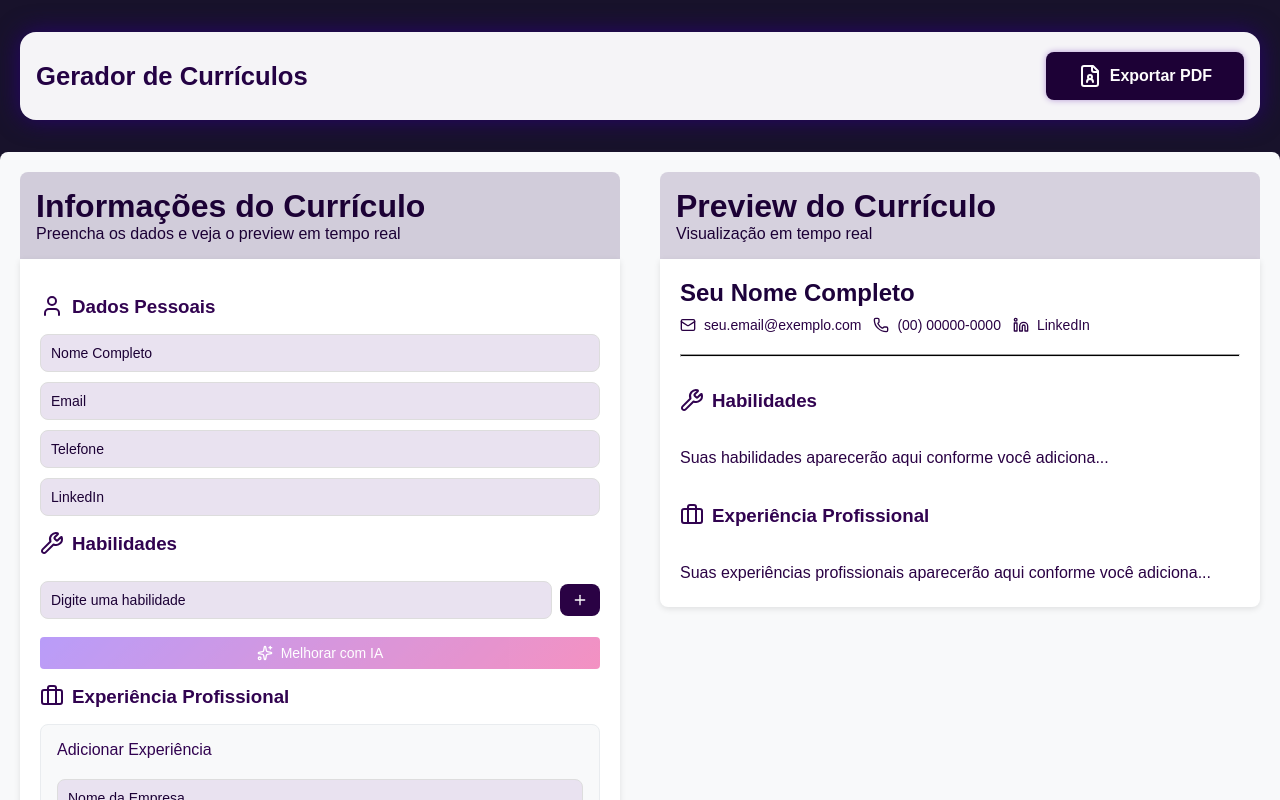
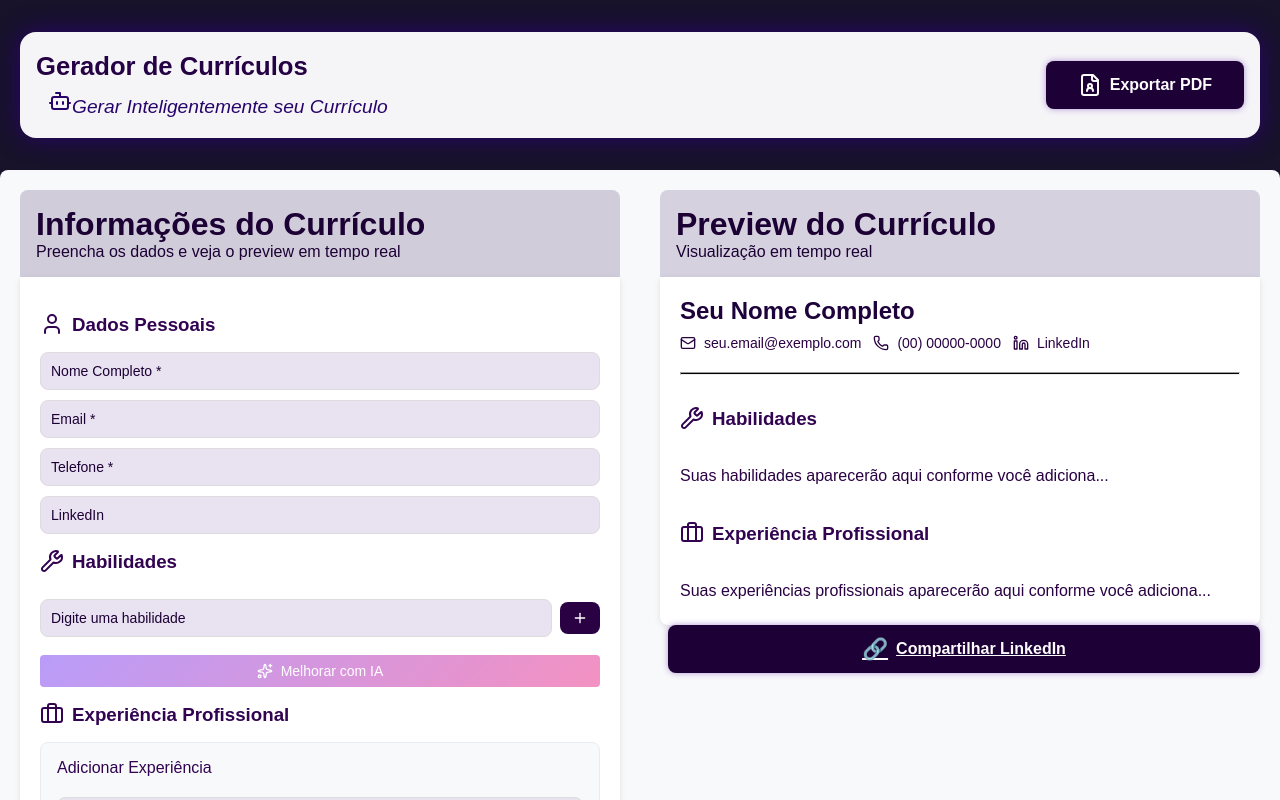
Before and after one commit to devBiaMedeiros/Gerador-de-Curriculo, a React (Vite) app: page / in a window 1280 px wide. Shown: the top 800 px of the page. Built offline with nearby package versions, Linux system fonts and the light colour scheme.

Commit message:
criado o botão do linkedin e feito agumas melhorias no css

```diff
--- a/package.json
+++ b/package.json
@@ -11,6 +11,7 @@
   },
   "dependencies": {
     "html2canvas": "^1.4.1",
+    "html2pdf.js": "^0.12.0",
     "jspdf": "^3.0.2",
     "lucide": "^0.542.0",
     "lucide-react": "^0.542.0",
@@ -22,6 +23,7 @@
   "devDependencies": {
     "@eslint/js": "^9.33.0",
     "@types/html2canvas": "^0.5.35",
+    "@types/html2pdf.js": "^0.10.0",
     "@types/react": "^19.1.10",
     "@types/react-dom": "^19.1.7",
     "@vitejs/plugin-react-swc": "^4.0.0",
--- a/src/components/DadosPessoais.tsx
+++ b/src/components/DadosPessoais.tsx
@@ -5,14 +5,14 @@ import ExperienciaProfissional from "./Experiencia";
 
 // 1. Atualize o tipo Props
 type Props = {
-  onChange: (campo: string, valor: string | string[]) => void;
+  onChange: (campo: string, valor: string | string[] | Experiencia[]) => void;
   dados: {
     nome: string;
     email: string;
     telefone: string;
     linkedin: string;
     habilidades: string[];
-    experiencia: string;
+    experiencia: Experiencia[];
   };
 };
 
@@ -38,19 +38,19 @@ export default function DadosPessoais({ onChange, dados }: Props) {
         <h3><User /> Dados Pessoais</h3>
         <input
           type="text"
-          placeholder="Nome Completo"
+          placeholder="Nome Completo *"
           value={dados.nome}
           onChange={(e) => onChange("nome", e.target.value)}
         />
         <input
           type="email"
-          placeholder="Email"
+          placeholder="Email *"
           value={dados.email}
           onChange={(e) => onChange("email", e.target.value)}
         />
         <input
           type="text"
-          placeholder="Telefone"
+          placeholder="Telefone *"
           value={dados.telefone}
           onChange={(e) => onChange("telefone", e.target.value)}
         />
@@ -70,7 +70,7 @@ export default function DadosPessoais({ onChange, dados }: Props) {
         <div>
          <ExperienciaProfissional
             onChange={onChange}
-            experiencias={dados.experiencias || []}
+            experiencias={dados.experiencia}
           />
         </div>
       </div>
--- a/src/components/Header.tsx
+++ b/src/components/Header.tsx
@@ -1,5 +1,5 @@
 import "./styles/Header.css";
-import { LucideFileUser } from "lucide-react";
+import { LucideBolt, LucideBot, LucideFileUser, LucideWandSparkles } from "lucide-react";
 
 type HeaderProps = {
   onExportPDF: () => void;
@@ -10,15 +10,16 @@ export default function Header({ onExportPDF }: HeaderProps) {
     <div className="top-header">
       <div className="top-header-left">
         <span className="project-title">
-          <strong>Gerador de Currículos <span className="ai-title"></span></strong>
+          <strong> Gerador de Currículos <span className="ai-title"></span></strong>
         </span>
-        {/* <span className="project-desc">
-          Gerar Inteligentemente seu Currículo
-        </span> */}
+        <span className="project-desc"> <LucideBot />
+         Gerar Inteligentemente seu Currículo
+        </span>
       </div>
       <button className="export-btn" onClick={onExportPDF}>
         <LucideFileUser /> Exportar PDF
       </button>
+
     </div>
   );
 }
--- a/src/components/Preview.tsx
+++ b/src/components/Preview.tsx
@@ -100,6 +100,18 @@ export default function Preview({ dados }: Props) {
           <p>Suas experiências profissionais aparecerão aqui conforme você adiciona...</p>
         )}
       </div>
+      <div>
+         <a
+        className="export-btn"
+        href="https://www.linkedin.com/sharing/share-offsite/?url=https://seusite.com"
+        target="_blank"
+        rel="noopener noreferrer"
+        style={{ marginLeft: "8px" }}>
+        <span style={{ fontSize: "1.3rem" }}>🔗</span> Compartilhar LinkedIn
+      </a>
+      </div>
+
+
     </div>
   );
 }
--- a/src/components/styles/Header.css
+++ b/src/components/styles/Header.css
@@ -19,8 +19,10 @@
 
 .top-header-left {
   display: flex;
-  align-items: center;
-  gap: 16px;
+  display: flex;
+  flex-direction: column;
+  align-items: flex-start;
+  gap: 8px;
 }
 
 .project-title {
@@ -35,10 +37,15 @@
 }
 
 .project-desc {
-  color: #a24cf1;
-  font-size: 1rem;
+   color: #27046b;
+  font-size: 1.2rem;
   margin-left: 12px;
+  font-style: italic;
+  font-weight: 500;
+  margin-right: 8px;
+
 }
+
 
 .export-btn {
   background: #1d0136;
```
Also changed, not shown: 1 other file (tests, documents, lock files or other folders).
